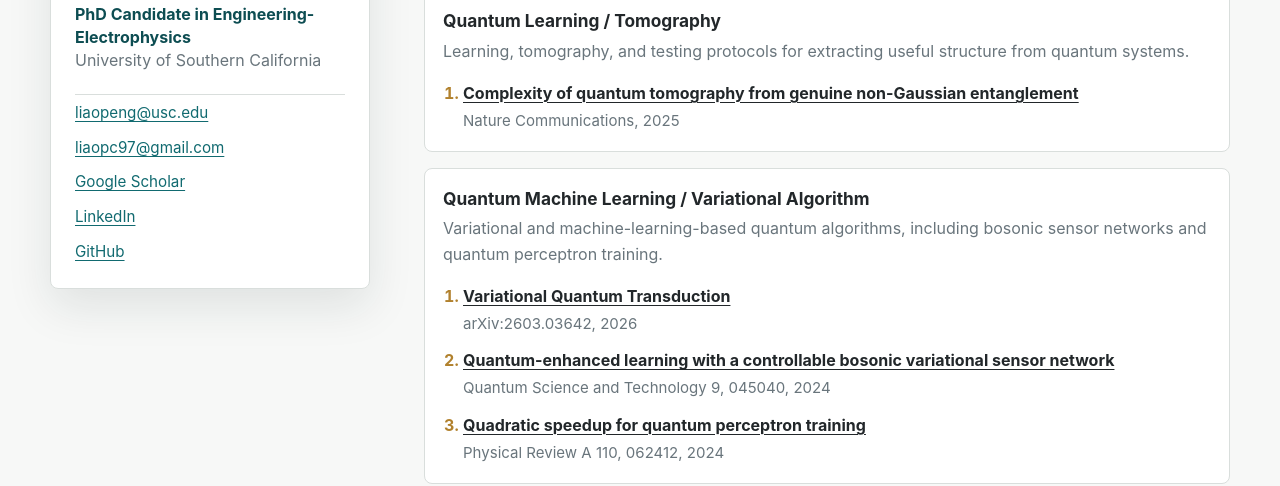
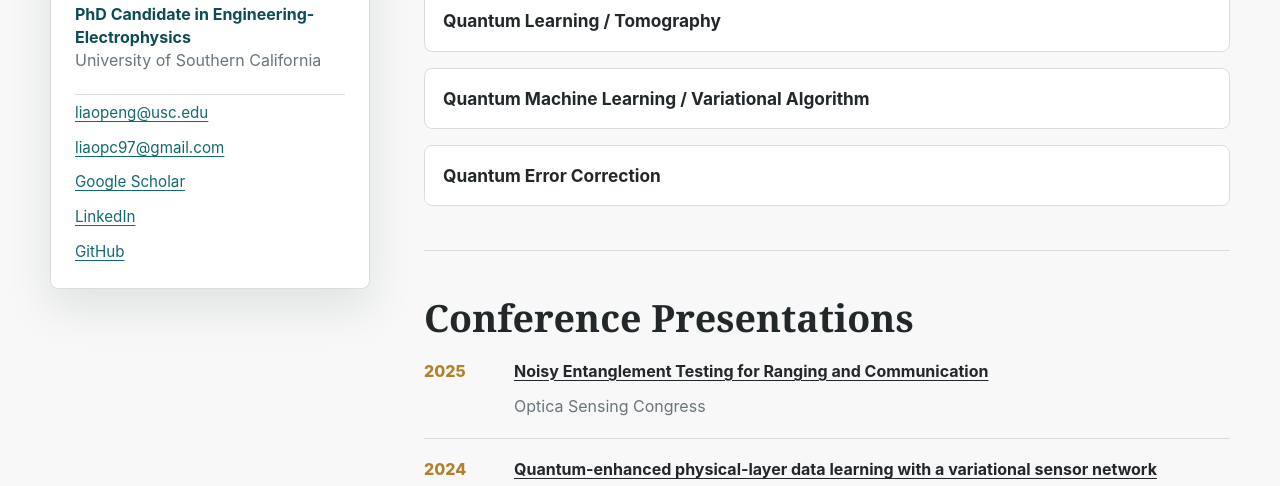
Before and after one commit to peng-cheng-liao/peng-cheng-liao.github.io, a plain HTML site: page index.html in a window 1280 px wide. Shown: the part 480-966 px from the top of the page. Drawn offline with Linux system fonts and the light colour scheme.

Commit message:
Make research interests collapsible

```diff
--- a/index.html
+++ b/index.html
@@ -59,20 +59,23 @@
         <section id="research" aria-labelledby="research-heading">
           <h2 id="research-heading">Research Interests</h2>
           <div class="interest-grid">
-            <article>
-              <h3>Quantum Learning / Tomography</h3>
+            <details class="research-item">
+              <summary>Quantum Learning / Tomography</summary>
+              <div class="research-item-body">
                 <p>Learning, tomography, and testing protocols for extracting useful structure from quantum systems.</p>
-              <ol class="paper-list">
+                <ul class="paper-list">
                   <li>
                     <a href="https://doi.org/10.1038/s41467-025-67062-3">Complexity of quantum tomography from genuine non-Gaussian entanglement</a>
                     <span>Nature Communications, 2025</span>
                   </li>
-              </ol>
-            </article>
-            <article>
-              <h3>Quantum Machine Learning / Variational Algorithm</h3>
+                </ul>
+              </div>
+            </details>
+            <details class="research-item">
+              <summary>Quantum Machine Learning / Variational Algorithm</summary>
+              <div class="research-item-body">
                 <p>Variational and machine-learning-based quantum algorithms, including bosonic sensor networks and quantum perceptron training.</p>
-              <ol class="paper-list">
+                <ul class="paper-list">
                   <li>
                     <a href="https://arxiv.org/pdf/2603.03642">Variational Quantum Transduction</a>
                     <span>arXiv:2603.03642, 2026</span>
@@ -85,12 +88,14 @@
                     <a href="https://doi.org/10.1103/PhysRevA.110.062412">Quadratic speedup for quantum perceptron training</a>
                     <span>Physical Review A 110, 062412, 2024</span>
                   </li>
-              </ol>
-            </article>
-            <article>
-              <h3>Quantum Error Correction</h3>
+                </ul>
+              </div>
+            </details>
+            <details class="research-item">
+              <summary>Quantum Error Correction</summary>
+              <div class="research-item-body">
                 <p>Stabilizer states, graph-state representations, topological order, and quantum error-correction codes.</p>
-              <ol class="paper-list">
+                <ul class="paper-list">
                   <li>
                     <a href="https://doi.org/10.1103/PhysRevA.105.042418">Topological graph states and quantum error-correction codes</a>
                     <span>Physical Review A 105, 042418, 2022</span>
@@ -99,8 +104,9 @@
                     <a href="https://doi.org/10.1103/PhysRevA.104.012432">Graph-state representation of the toric code</a>
                     <span>Physical Review A 104, 012432, 2021</span>
                   </li>
-              </ol>
-            </article>
+                </ul>
+              </div>
+            </details>
           </div>
         </section>
 
--- a/styles.css
+++ b/styles.css
@@ -194,14 +194,40 @@ p {
   gap: 16px;
 }
 
-.interest-grid article {
+.research-item {
   padding: 18px;
   background: var(--paper);
   border: 1px solid var(--line);
   border-radius: 8px;
 }
 
-.interest-grid p,
+.research-item summary {
+  color: var(--ink);
+  cursor: pointer;
+  font-size: 1.08rem;
+  font-weight: 700;
+  line-height: 1.35;
+  list-style: none;
+}
+
+.research-item summary::-webkit-details-marker {
+  display: none;
+}
+
+.research-item summary::marker {
+  content: "";
+}
+
+.research-item summary:focus-visible {
+  outline: 2px solid var(--teal);
+  outline-offset: 4px;
+}
+
+.research-item-body {
+  margin-top: 12px;
+}
+
+.research-item p,
 .paper-list span,
 .timeline-list em,
 .education-list p {
@@ -212,12 +238,8 @@ p {
   display: grid;
   gap: 12px;
   margin: 16px 0 0;
-  padding-left: 1.25rem;
-}
-
-.paper-list li::marker {
-  color: var(--gold);
-  font-weight: 750;
+  padding: 0;
+  list-style: none;
 }
 
 .paper-list a {
```
Lines whose indentation alone changed are shown as unchanged.
